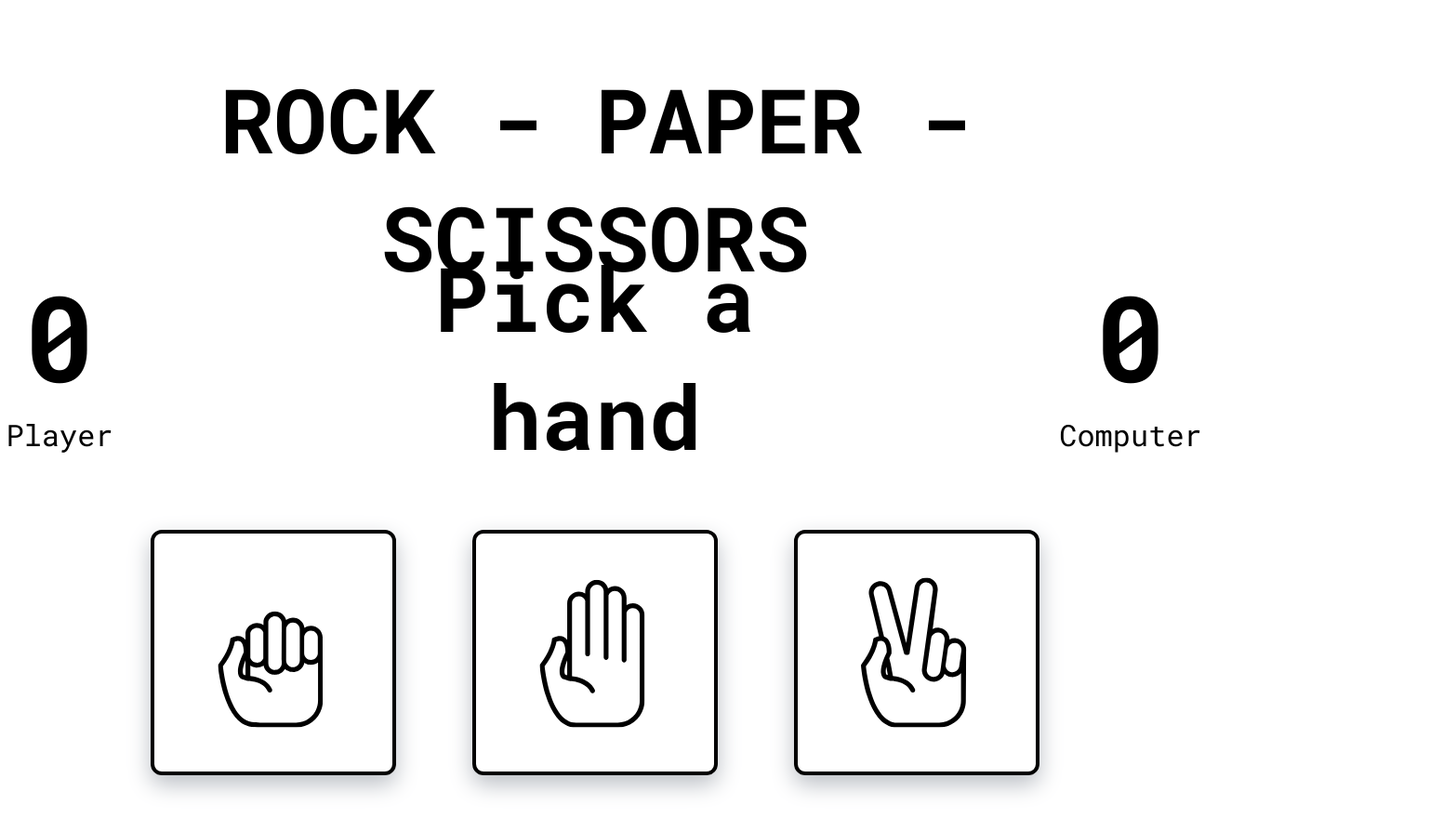
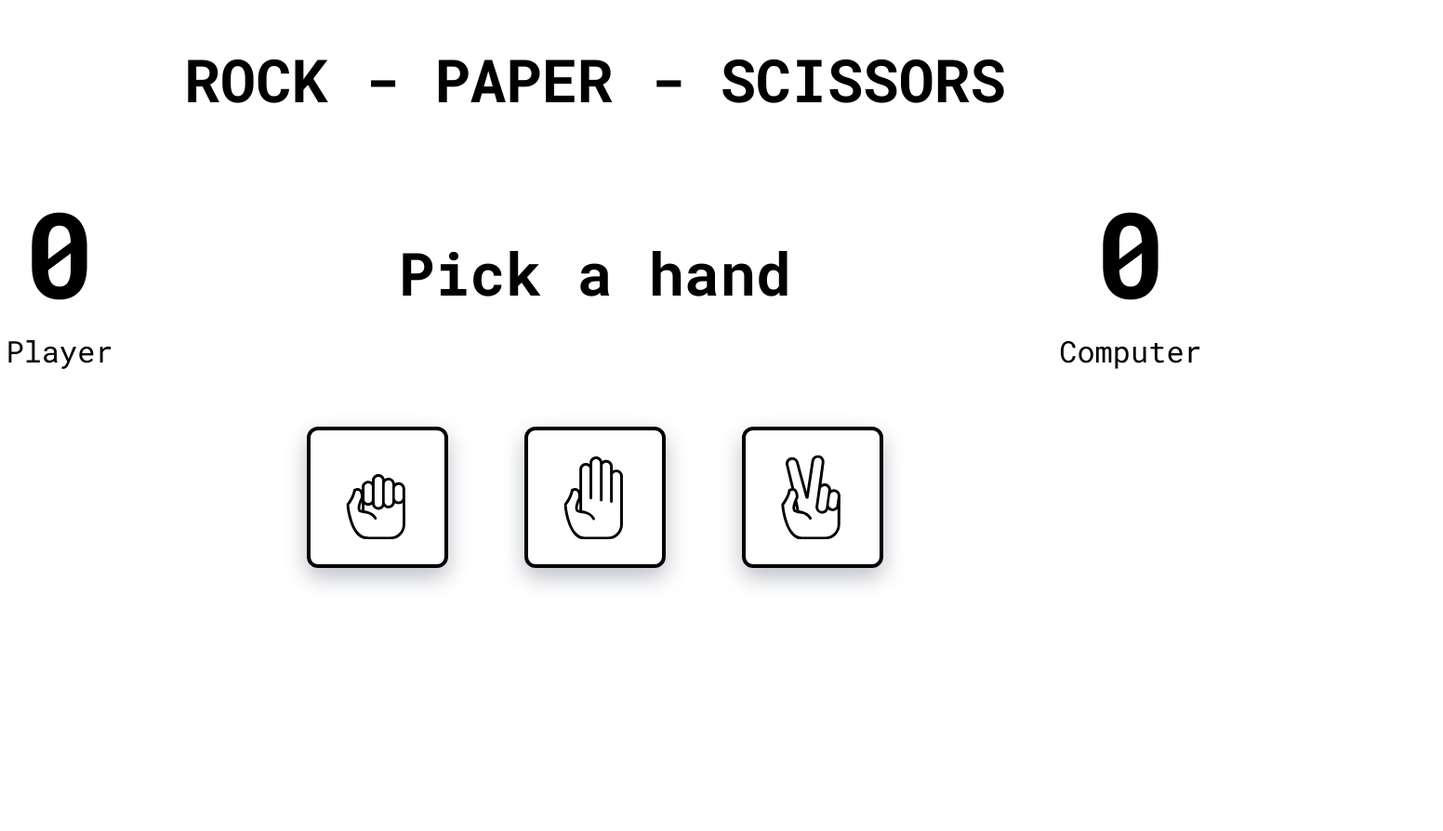
Before and after one commit to romarmph/odin-rock-paper-scissors, a plain HTML site: page index.html in a window 1280 px wide. Shown: the whole page at 93% size, 1552 px wide, since content can reach past the window. After the commit the page ends 800 px from the top, so only its background shows below. Drawn offline with Linux system fonts and the light colour scheme.

Commit message:
Fix oversized style

```diff
--- a/style.css
+++ b/style.css
@@ -12,12 +12,11 @@ body {
 }
 
 h1 {
-    font-size: 6rem;
+    font-size: 4rem;
 }
 
 .container {
     margin: 24;
-    padding: 3rem;
     position: absolute;
     top: 20%;
     left: 50%;
@@ -28,7 +27,7 @@ h1 {
 
 .btn {
     margin: 36px;
-    height: 256px;
+    height: 144px;
     border: solid 4px black;
     border-radius: 12px;
     box-shadow: 0 10px 24px rgb(187, 191, 197);
@@ -63,7 +62,7 @@ h1 {
 }
 
 .result {
-    font-size: 6rem;
+    font-size: 4rem;
     font-weight: 700;
     width: 36rem;
     text-align: center;
```
